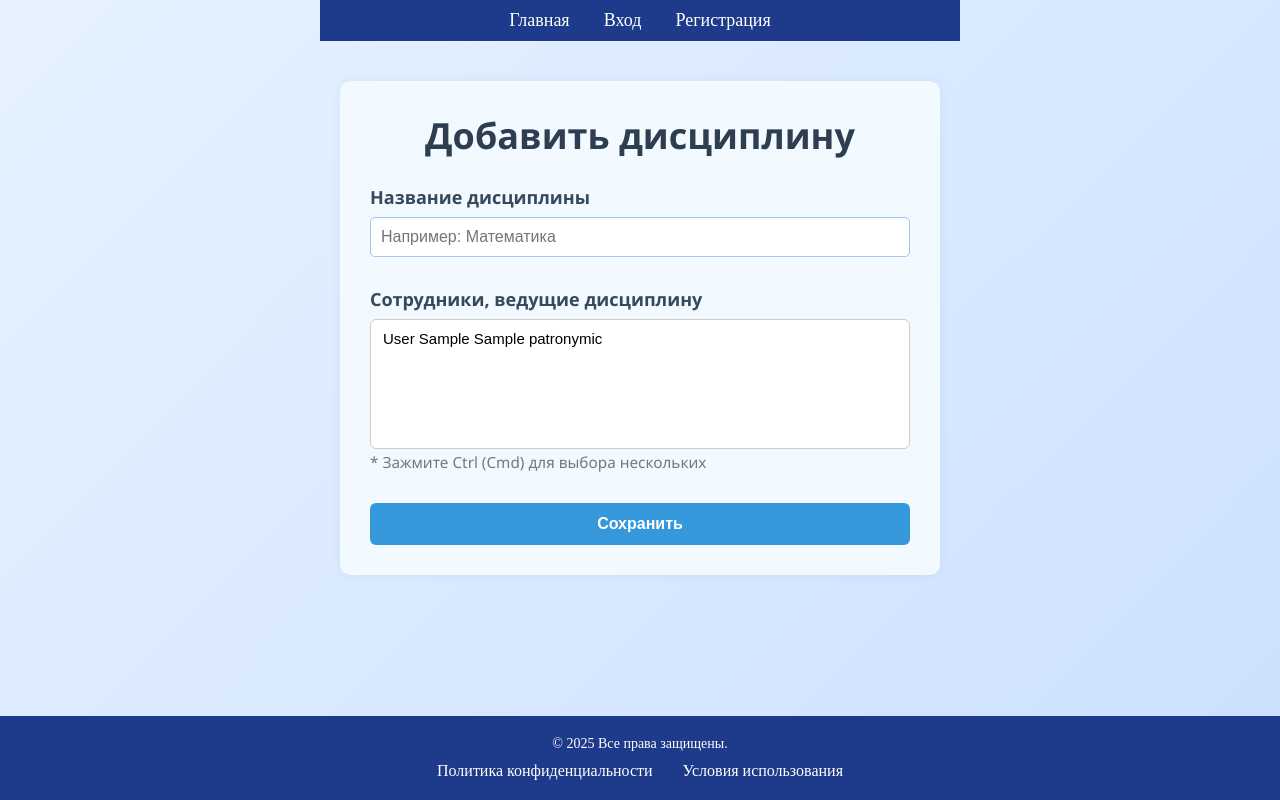
After one commit to Andrew-Star12/php1, a PHP site: template views/site/create_discipline.php in a window 1280 px wide. The commit adds this page. Run offline with PHP 8.4, Linux system fonts and the light colour scheme; the template is opened without the code that fills it: most values are stand-ins (such as "Sample title", 1, 10 or a date in 2020); data that the repository does not hold is empty.

Commit message:
Дисциплины_создание/прикрепление сотрудника к дисциплине

```diff
--- a/app/Model/Employee.php
+++ b/app/Model/Employee.php
@@ -31,4 +31,10 @@ class Employee extends Model
     {
         return $this->belongsToMany(Department::class, 'employee_department', 'employee_id', 'department_id');
     }
+
+    public function disciplines()
+    {
+        return $this->belongsToMany(Discipline::class, 'discipline_employee', 'employee_id', 'discipline_id');
+    }
+
 }
--- a/routes/web.php
+++ b/routes/web.php
@@ -14,3 +14,6 @@ Route::add('GET', '/employees', [Controller\Site::class, 'listEmployees']);
 Route::add('GET', '/department/create', [Controller\Site::class, 'createDepartment']);
 Route::add('POST', '/department/create', [Controller\Site::class, 'storeDepartment']);
 Route::add('GET', '/departments', [Controller\Site::class, 'listDepartments']);
+Route::add('GET', '/disciplines/create', [Controller\Site::class, 'createDiscipline']);
+Route::add('POST', '/disciplines/create', [Controller\Site::class, 'storeDiscipline']);
+Route::add('GET', '/disciplines', [Controller\Site::class, 'listDisciplines']);
--- /dev/null
+++ b/views/site/create_discipline.php
@@ -0,0 +1,109 @@
+<section class="create-discipline">
+    <h2>Добавить дисциплину</h2>
+    <?php if (!empty($message)): ?>
+        <div class="form-message"><?= $message ?></div>
+    <?php endif; ?>
+
+    <form method="POST">
+        <div class="form-group">
+            <label for="DisciplineName">Название дисциплины</label>
+            <input type="text" id="DisciplineName" name="DisciplineName" placeholder="Например: Математика" required>
+        </div>
+
+        <div class="form-group">
+            <label for="employees">Сотрудники, ведущие дисциплину</label>
+            <select name="employees[]" id="employees" multiple size="6">
+                <?php foreach ($employees as $employee): ?>
+                    <option value="<?= $employee->id ?>">
+                        <?= $employee->LastName . ' ' . $employee->FirstName . ' ' . $employee->Patronymic ?>
+                    </option>
+                <?php endforeach; ?>
+            </select>
+            <small>* Зажмите Ctrl (Cmd) для выбора нескольких</small>
+        </div>
+
+        <button type="submit" class="submit-btn">Сохранить</button>
+    </form>
+</section>
+
+<style>
+    .create-discipline {
+        max-width: 600px;
+        margin: 40px auto;
+        padding: 30px;
+        background-color: #f2f9ff;
+        border-radius: 10px;
+        box-shadow: 0 0 12px rgba(0, 0, 0, 0.05);
+        font-family: 'Segoe UI', sans-serif;
+    }
+
+    .create-discipline h2 {
+        text-align: center;
+        color: #2c3e50;
+        margin-bottom: 25px;
+    }
+
+    .form-message {
+        background-color: #fdecea;
+        border-left: 5px solid #e74c3c;
+        color: #c0392b;
+        padding: 10px 15px;
+        margin-bottom: 20px;
+        border-radius: 4px;
+        font-weight: bold;
+    }
+
+    .form-group {
+        margin-bottom: 20px;
+    }
+
+    label {
+        display: block;
+        font-weight: bold;
+        margin-bottom: 8px;
+        color: #34495e;
+    }
+
+    input[type="text"],
+    select {
+        width: 100%;
+        padding: 10px 12px;
+        border: 1px solid #ccc;
+        border-radius: 6px;
+        font-size: 15px;
+        background-color: #fff;
+        transition: border-color 0.3s;
+    }
+
+    input[type="text"]:focus,
+    select:focus {
+        border-color: #3498db;
+        outline: none;
+    }
+
+    select {
+        height: auto;
+    }
+
+    small {
+        color: #777;
+        font-size: 0.85em;
+    }
+
+    .submit-btn {
+        width: 100%;
+        background-color: #3498db;
+        color: white;
+        border: none;
+        padding: 12px 0;
+        border-radius: 6px;
+        font-size: 16px;
+        font-weight: bold;
+        cursor: pointer;
+        transition: background-color 0.3s;
+    }
+
+    .submit-btn:hover {
+        background-color: #2980b9;
+    }
+</style>
--- a/views/site/hello.php
+++ b/views/site/hello.php
@@ -12,9 +12,9 @@
         <a class="create-employee" href="<?= app()->route->getUrl('/departments') ?>">Список кафедр</a>
     </div>
     <div class="department">
-        <h3>Кафедры</h3>
-        <a class="create-employee" href="<?= app()->route->getUrl('/employee/create') ?>">Добавить сотрудника</a><br>
-        <a class="create-employee" href="<?= app()->route->getUrl('/employees') ?>">Список сотрудников</a>
+        <h3>Дисциплины</h3>
+        <a class="create-employee" href="<?= app()->route->getUrl('/disciplines/create') ?>">Добавить дисциплину</a><br>
+        <a class="create-employee" href="<?= app()->route->getUrl('/disciplines') ?>">Список дисциплин</a>
     </div>
     <div></div>
 </section>
```
Also changed, not shown: app/Controller/Site.php (+57 -4 lines), app/Model/Discipline.php (added, +20 -0 lines), views/site/create_employee.php (+15 -1 lines), views/site/list_disciplines.php (added, +85 -0 lines).
